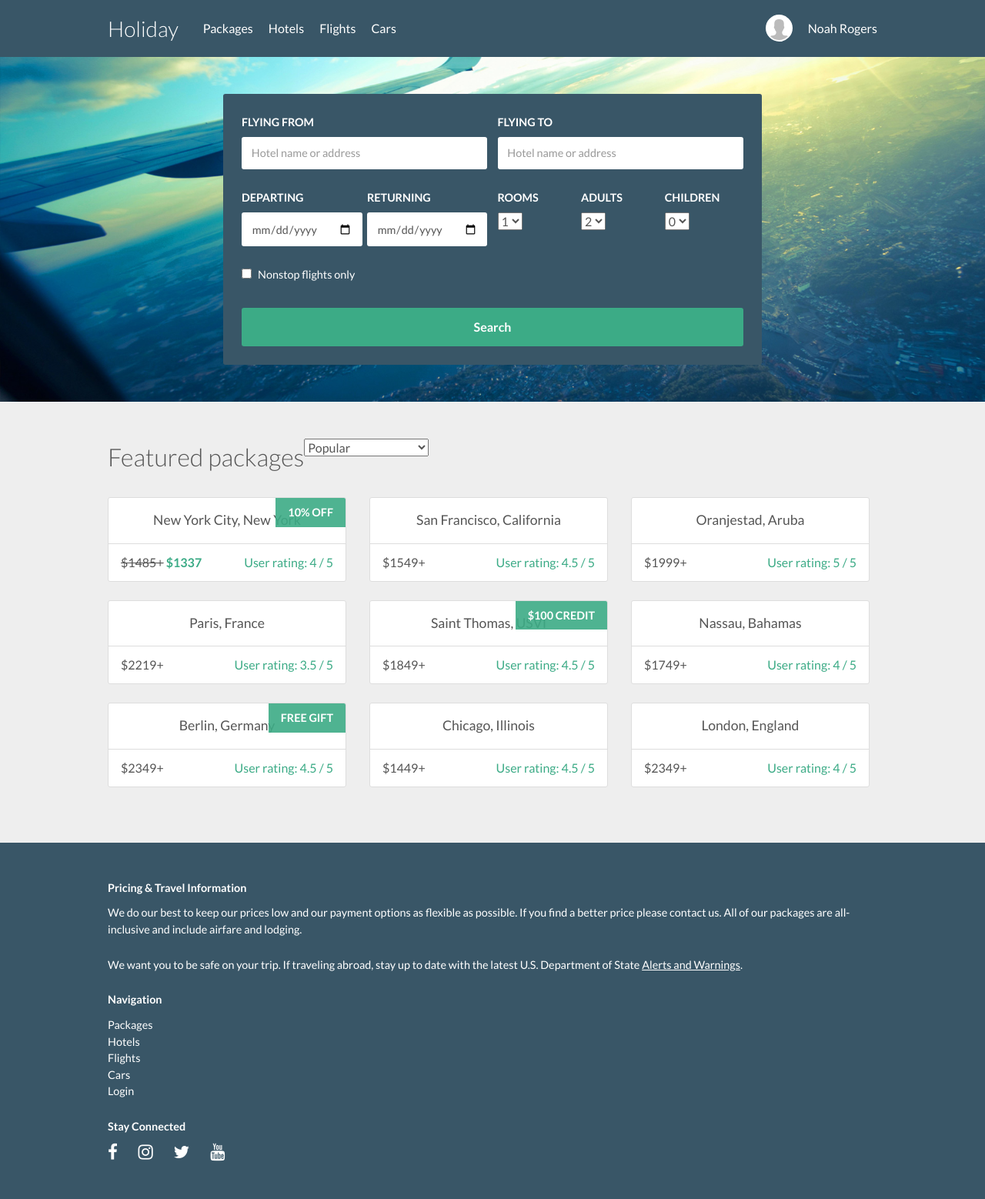
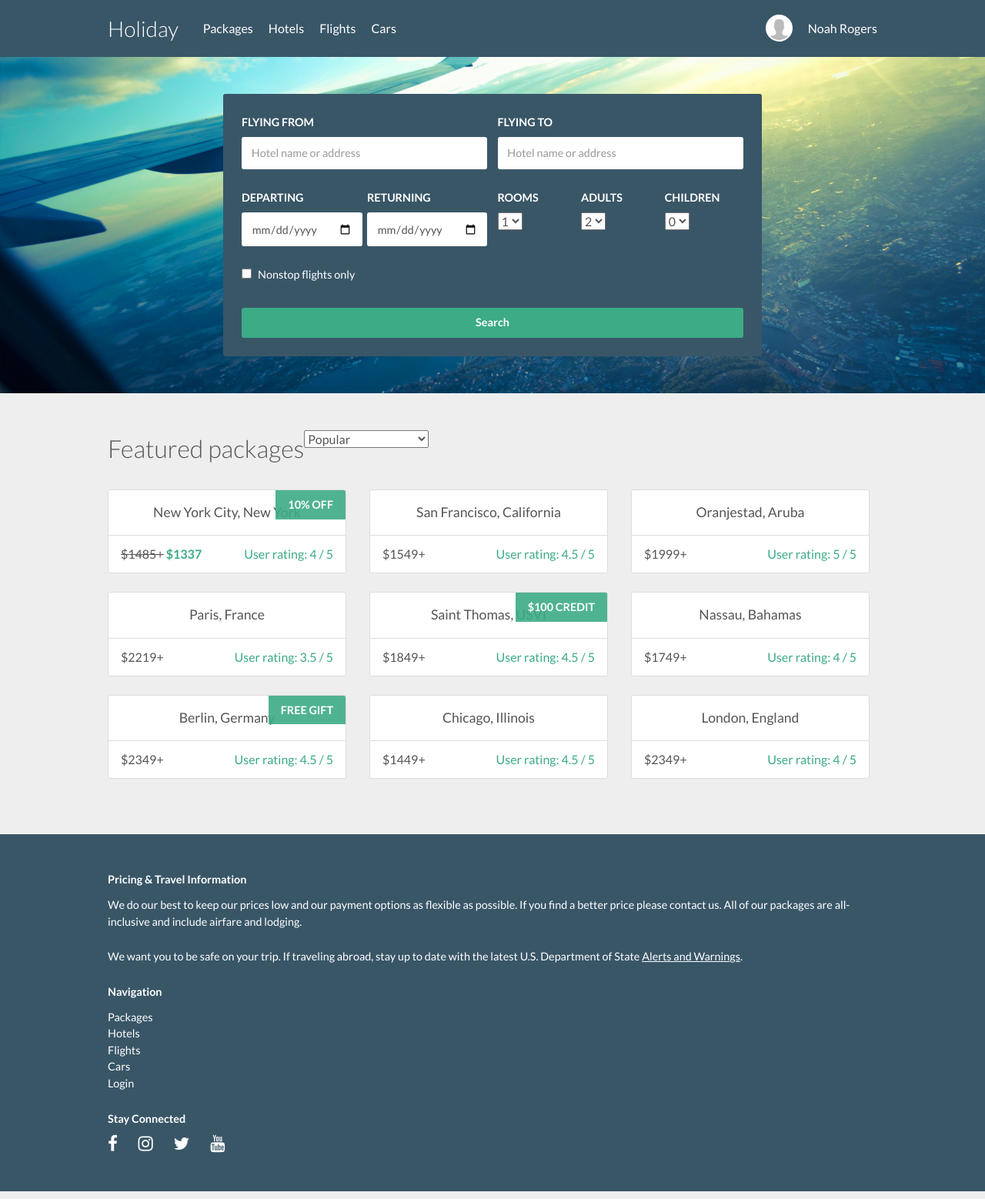
Before and after one commit to Treydor/holiday, a Jekyll site: the page built from index.html, in a window 1280 px wide. Shown: the whole page at 77% size. Built offline with Jekyll 4.4.1, drawn with Linux system fonts in a browser that asks for light colours; nearby versions of some CDN libraries.

Commit message:
Styles buttons independent of forms

```diff
--- a/assets/stylesheets/components/_buttons.scss
+++ b/assets/stylesheets/components/_buttons.scss
@@ -1,11 +1,29 @@
 /*------ Buttons ------*/
 
+.button {
+  @include transition (background $duration $timing);
+  border: 0;
+  border-radius: $border-radius;
+  font-size: .9rem;
+  font-weight: $bold;
+  padding: .5rem .5rem .6rem;
+  width: 100%;
+}
+
 .button--primary {
-  @include transition (background $duration $timing);
   background: $green;
   color: $white;
-  font-size: 1rem;
-  font-weight: $bold;
 
-  &:hover { background: darken($green, 5%); }
+  &:hover {
+    background: darken($green, 5%);
+  }
 }
+
+.button--secondary {
+  background: $blue;
+  color: $white;
+
+  &:hover {
+    background: darken($blue, 5%);
+  }
+}
```
